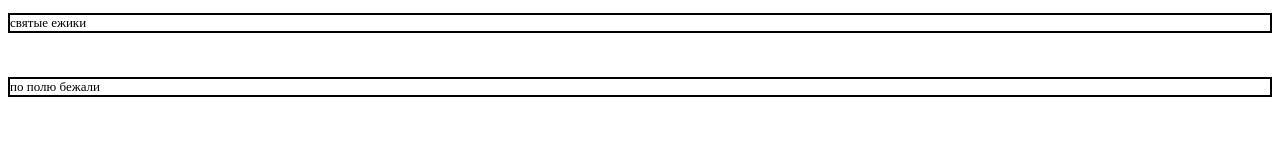
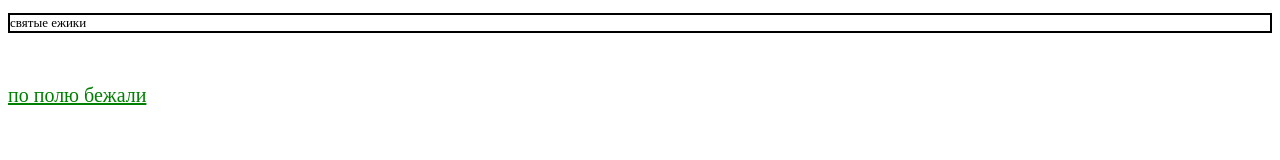
Before and after one commit to Fafxord/first-lesson, a plain HTML site: page index.html in a window 1280 px wide. Drawn offline with Linux system fonts and the light colour scheme.

Commit message:
tree commit

```diff
--- a/index.html
+++ b/index.html
@@ -4,7 +4,7 @@
 <link rel="stylesheet" href="style.css">
 </head>
 <body>
-    <p>святые ежики</p>
+    <p class="odin">святые ежики</p>
     <br>
-    <p>по полю бежали</p>
+    <p class="second">по полю бежали</p>
 </body>
--- a/style.css
+++ b/style.css
@@ -1,4 +1,9 @@
-p {
+.odin {
     font-size: 13px;
     border: 2px solid black;
 }
+.second {
+    font-size: 20px;
+    text-decoration: underline;
+    color: green;
+}
```
